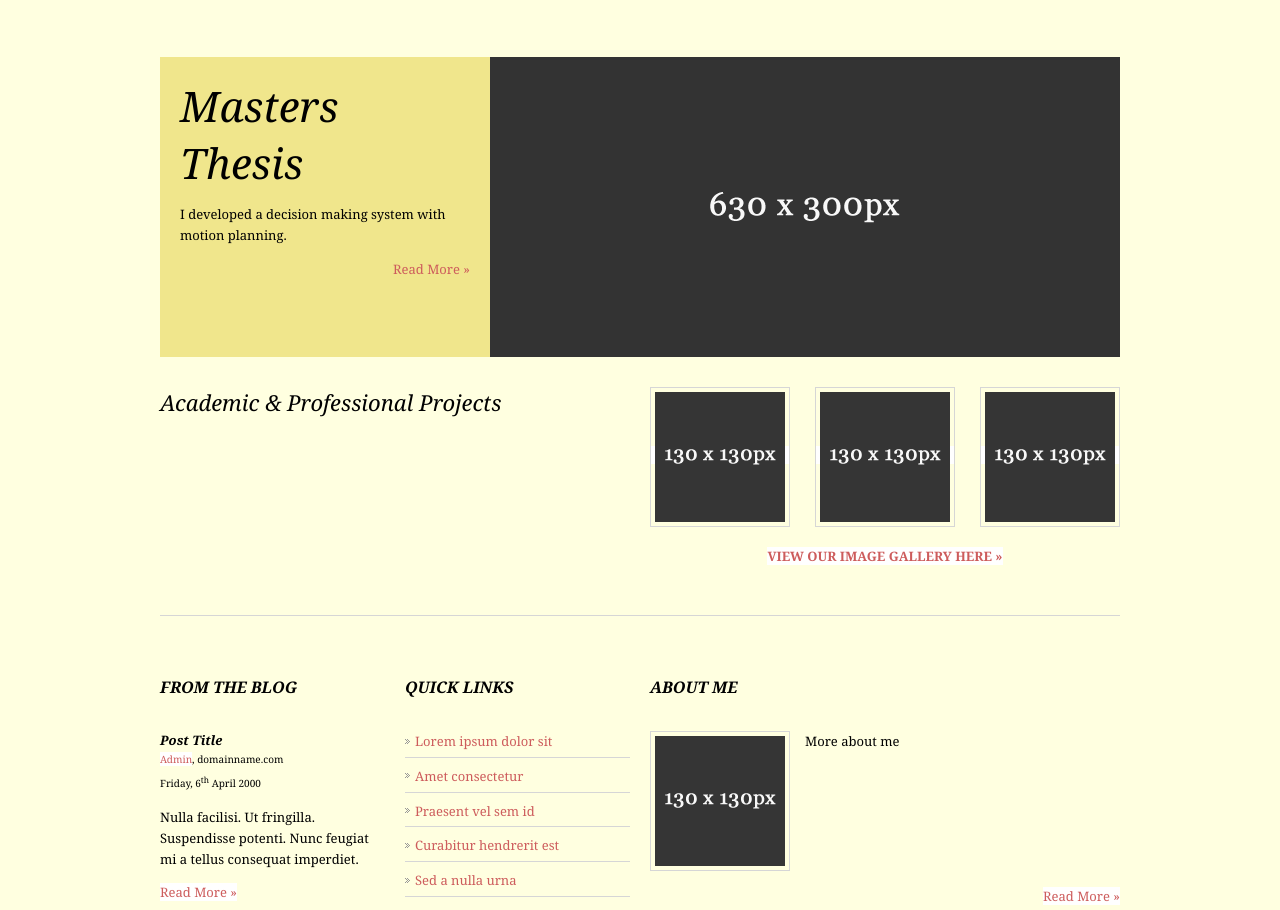
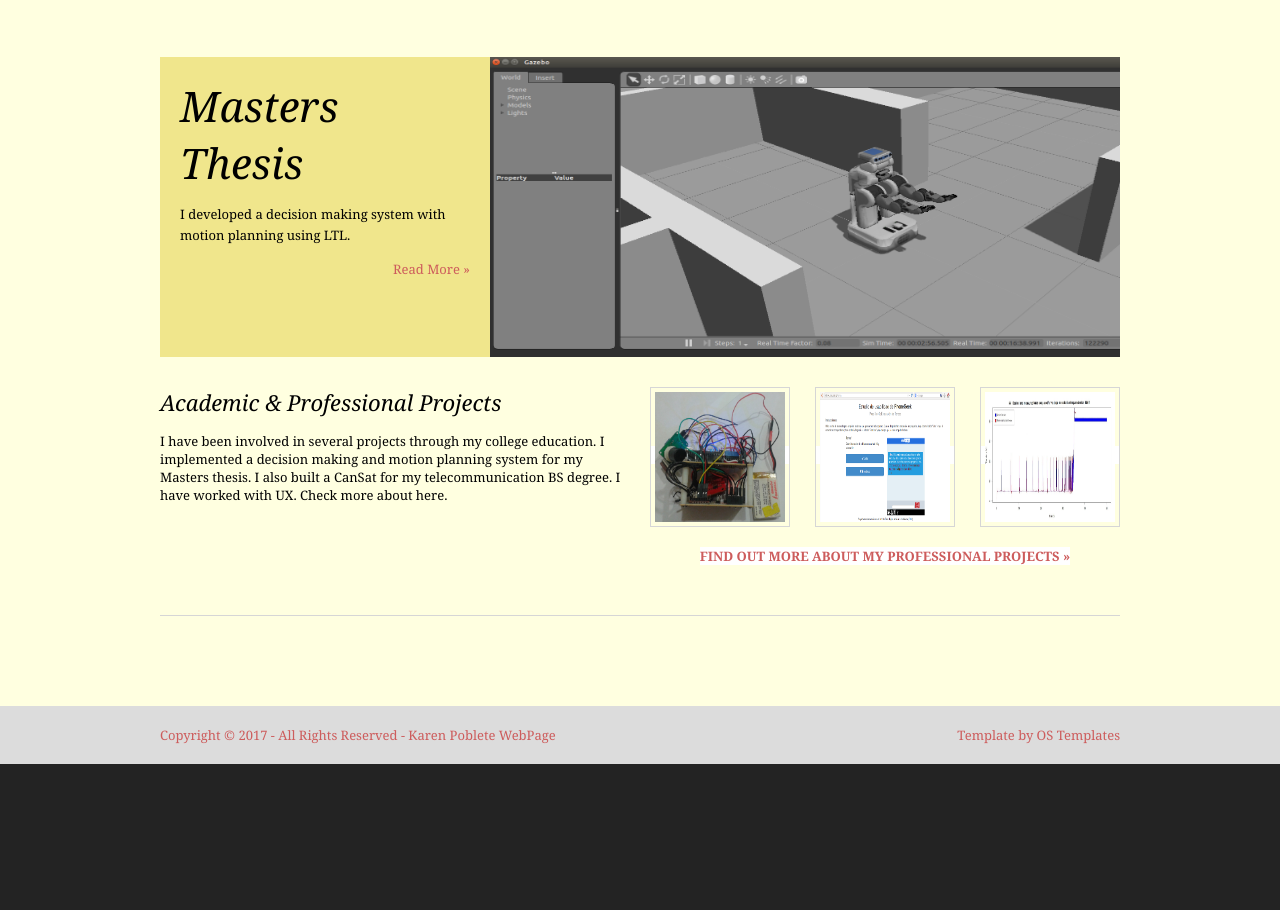
Before and after one commit to IMNOTAROBOT/IMNOTAROBOT.githhub.io, a plain HTML site: page index.html in a window 1280 px wide. Shown: the part 956-1866 px from the top of the page. After the commit the page ends 1720 px from the top, so only its background shows below. Drawn offline with Linux system fonts and the light colour scheme.

Commit message:
First version deployed. Checking content missing

```diff
--- a/index.html
+++ b/index.html
@@ -66,11 +66,11 @@
     </div>
     <!-- / content body -->
     <section id="slider" class="clear">
-      <figure><img src="images/demo/630x300.gif" alt="">
+      <figure><img src="images/photos/gazebo_env.png" alt="">
         <figcaption>
           <h2>Masters Thesis</h2>
-          <p>I developed a decision making system with motion planning. </p>
-          <footer class="more"><a href="#">Read More &raquo;</a></footer>
+          <p>I developed a decision making system with motion planning using LTL. </p>
+          <footer class="more"><a href="professional.html">Read More &raquo;</a></footer>
         </figcaption>
       </figure>
     </section>
@@ -80,18 +80,18 @@
         <!-- article 1 -->
         <article class="two_quarter">
           <h2>Academic & Professional Projects</h2>
-          <p></p>
+          <p>I have been involved in several projects through my college education. I implemented a decision making and motion planning system for my Masters thesis. I also built a CanSat for my telecommunication BS degree. I have worked with UX. Check more about here.</p>
 
         </article>
         <!-- article 2 -->
         <article class="two_quarter lastbox">
           <figure>
             <ul class="clear">
-              <li><a href="#"><img src="images/demo/130x130.gif" width="130" height="130" alt=""></a></li>
-              <li><a href="#"><img src="images/demo/130x130.gif" width="130" height="130" alt=""></a></li>
-              <li class="last"><a href="#"><img src="images/demo/130x130.gif" width="130" height="130" alt=""></a></li>
+              <li><a href="#"><img src="images/photos/20151116_154000.jpg" width="130" height="130" alt=""></a></li>
+              <li><a href="#"><img src="images/photos/blue.png" width="130" height="130" alt=""></a></li>
+              <li class="last"><a href="#"><img src="images/photos/bie_Rc_compare.jpeg" width="130" height="130" alt=""></a></li>
             </ul>
-            <figcaption><a href="#">View Our Image Gallery Here &raquo;</a></figcaption>
+            <figcaption><a href="professional.html">Find out more about my professional projects &raquo;</a></figcaption>
           </figure>
         </article>
       </section>
@@ -100,7 +100,7 @@
     <!-- ########################################################################################## -->
     <!-- ########################################################################################## -->
     <!-- ########################################################################################## -->
-    <div id="homepage" class="last clear">
+    <!--<div id="homepage" class="last clear">
       <section class="one_quarter">
         <h2 class="title">From The Blog</h2>
         <article>
@@ -133,7 +133,7 @@
         <p>More about me</p>
         <footer class="more"><a href="#">Read More &raquo;</a></footer>
       </section>
-    </div>
+    </div>-->
   </div>
 </div>
 <!-- Footer -->
```
Also changed, not shown: personal.html (+1 -1 lines), images/photos/gazebo_env.png (added).
